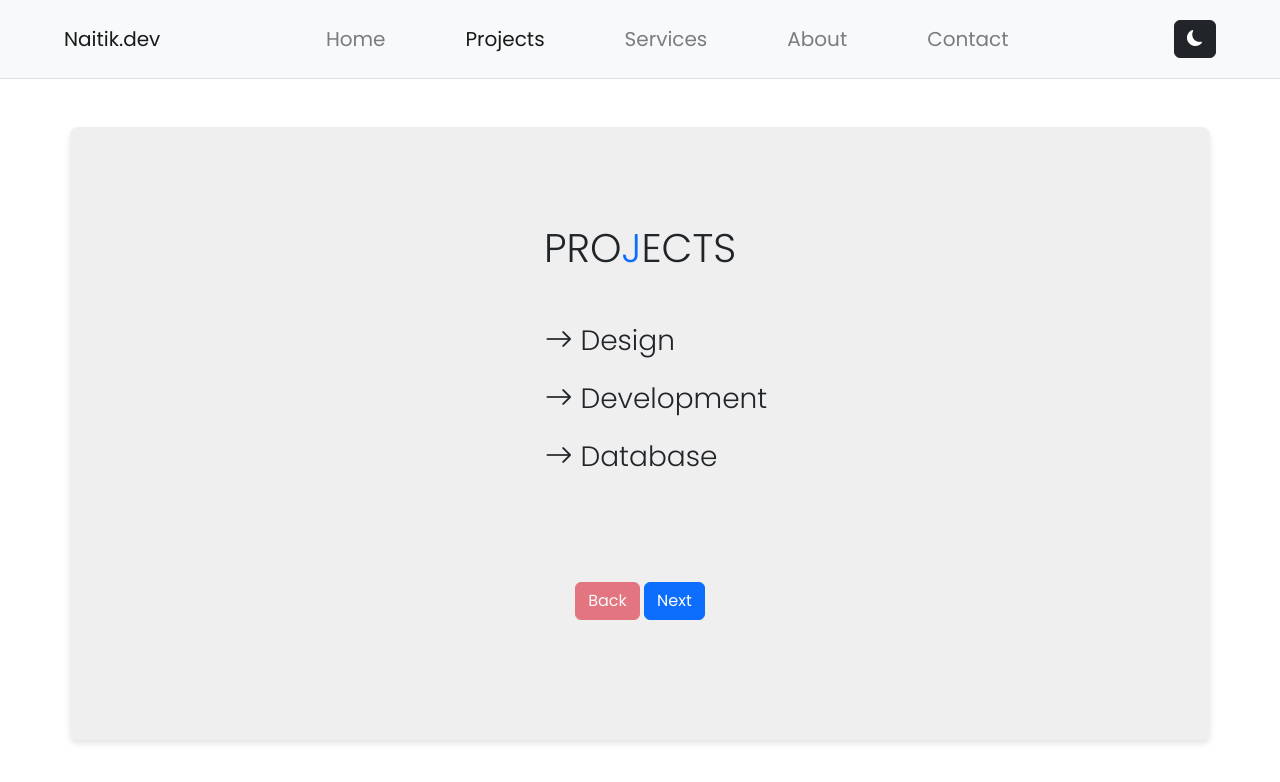
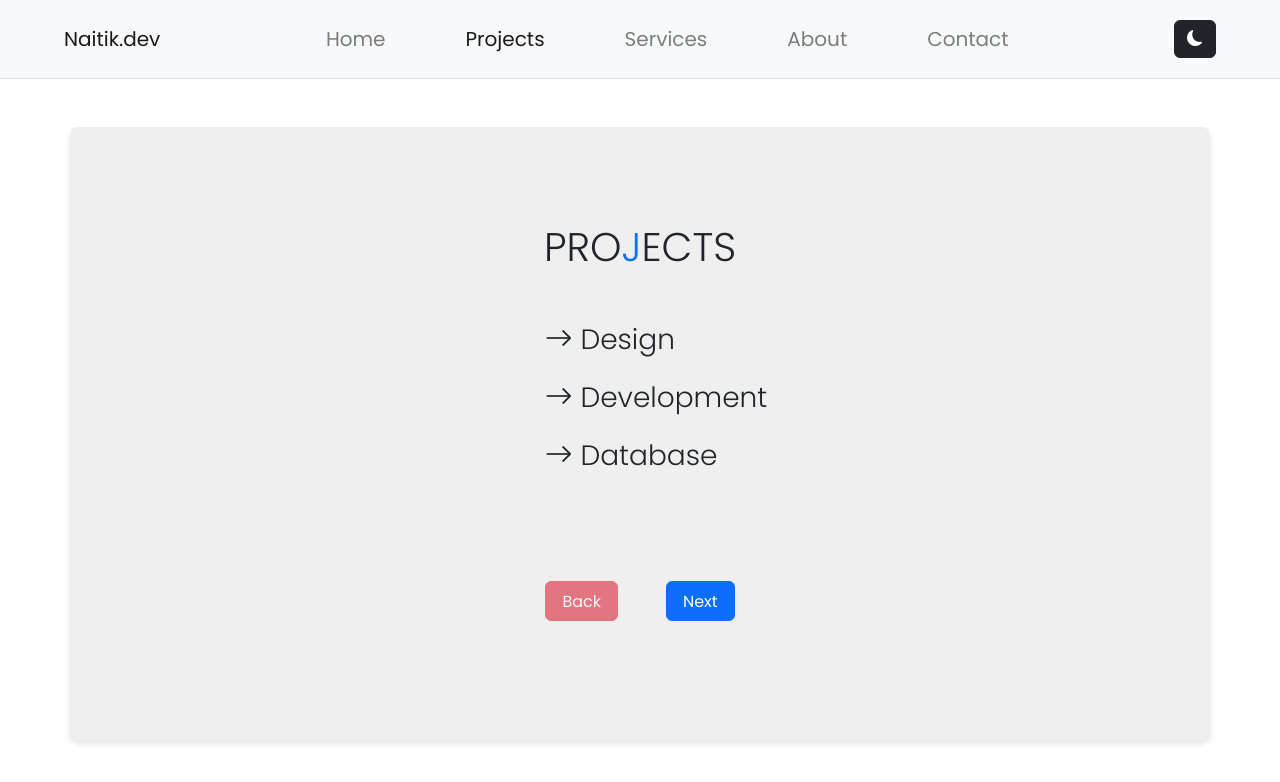
Before and after one commit to nikk-creador/React-app, a React (Create React App) app: page /projects in a window 1280 px wide. Shown: the top 782 px of the page. Built offline with nearby package versions, Linux system fonts and the light colour scheme.

Commit message:
Button feature done in projects

```diff
--- a/src/pages/Projects.js
+++ b/src/pages/Projects.js
@@ -10,14 +10,9 @@ const Projects = () => {
   let arr = ["design", "development", "database"];
   let navigate = useNavigate();
   let [count, setCount] = useState(0);
-  let arrLength = arr.length - 1;
   function handleClick() {
     setCount(count + 1);
     navigate(`${arr[count]}`);
-    if (count > arrLength) {
-      navigate("/projects");
-      setCount(count - arrLength - 1);
-    }
   } // next navigate
 
   function handleClickBack() {
@@ -31,19 +26,37 @@ const Projects = () => {
       <Outlet />
       <div className="container-fluid m-5">
         {count ? (
-          <button onClick={handleClickBack} className="btn btn-danger ">
+          <button
+            onClick={handleClickBack}
+            className="btn btn-danger px-3 pt-2"
+          >
             Back
           </button>
         ) : (
-          <button onClick={handleClickBack} className="btn btn-danger disabled">
+          <button
+            onClick={handleClickBack}
+            className="btn btn-danger disabled px-3 pt-2"
+          >
             Back
           </button>
         )}
         {/* back button disabled when it is on projects page , {count = 0} */}
-        <span> </span>
-        <button onClick={handleClick} className="btn btn-primary">
-          Next
-        </button>
+        {count === 3 ? (
+          <button
+            onClick={handleClick}
+            className="btn btn-primary ms-5 px-3 pt-2 disabled"
+          >
+            Next
+          </button>
+        ) : (
+          <button
+            onClick={handleClick}
+            className="btn btn-primary ms-5 px-3 pt-2"
+          >
+            Next
+          </button>
+        )}
+        {/* next button disabled when it is on last project , {count = 3 } */}
       </div>
     </Container>
   );
```
